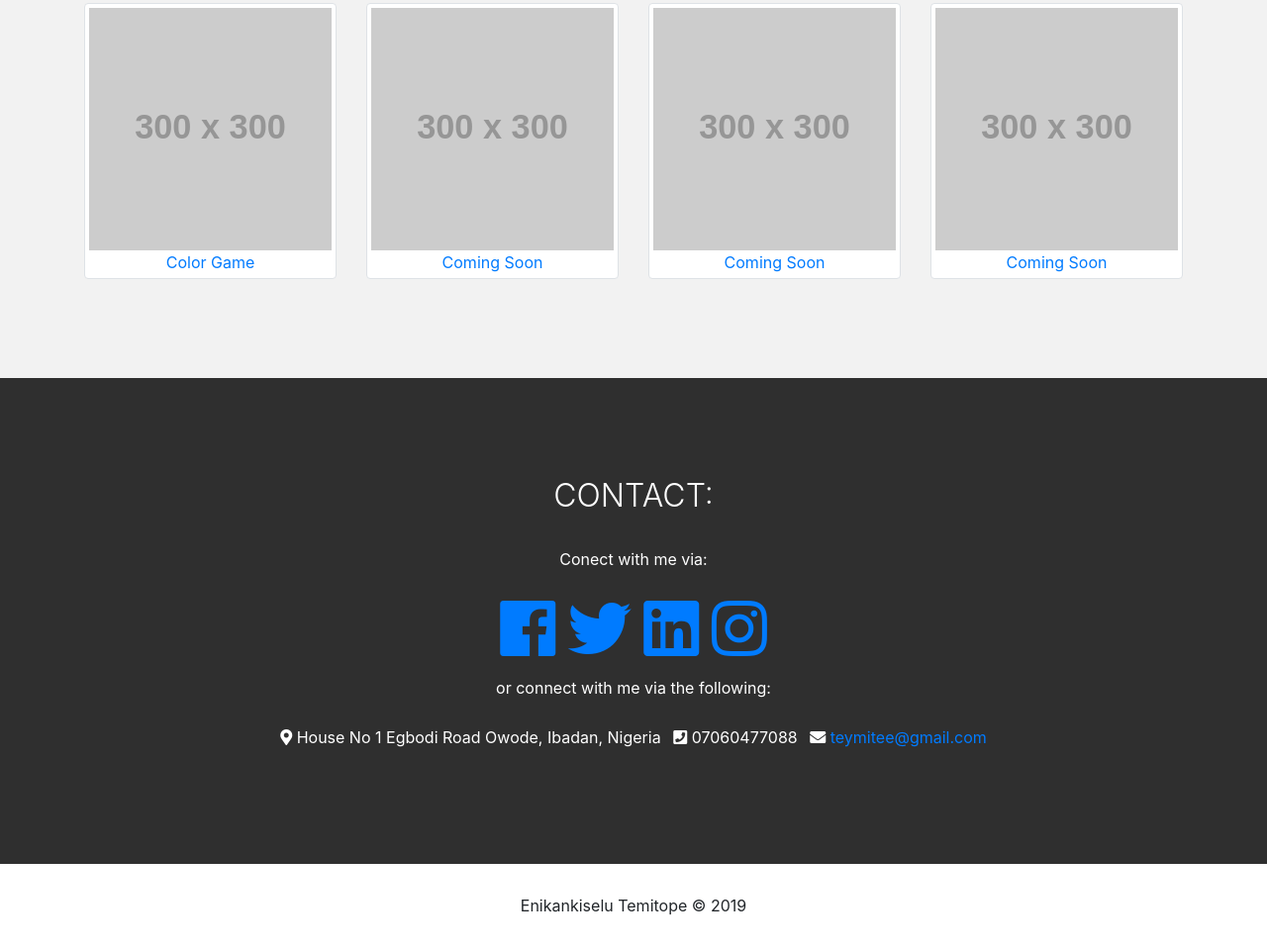
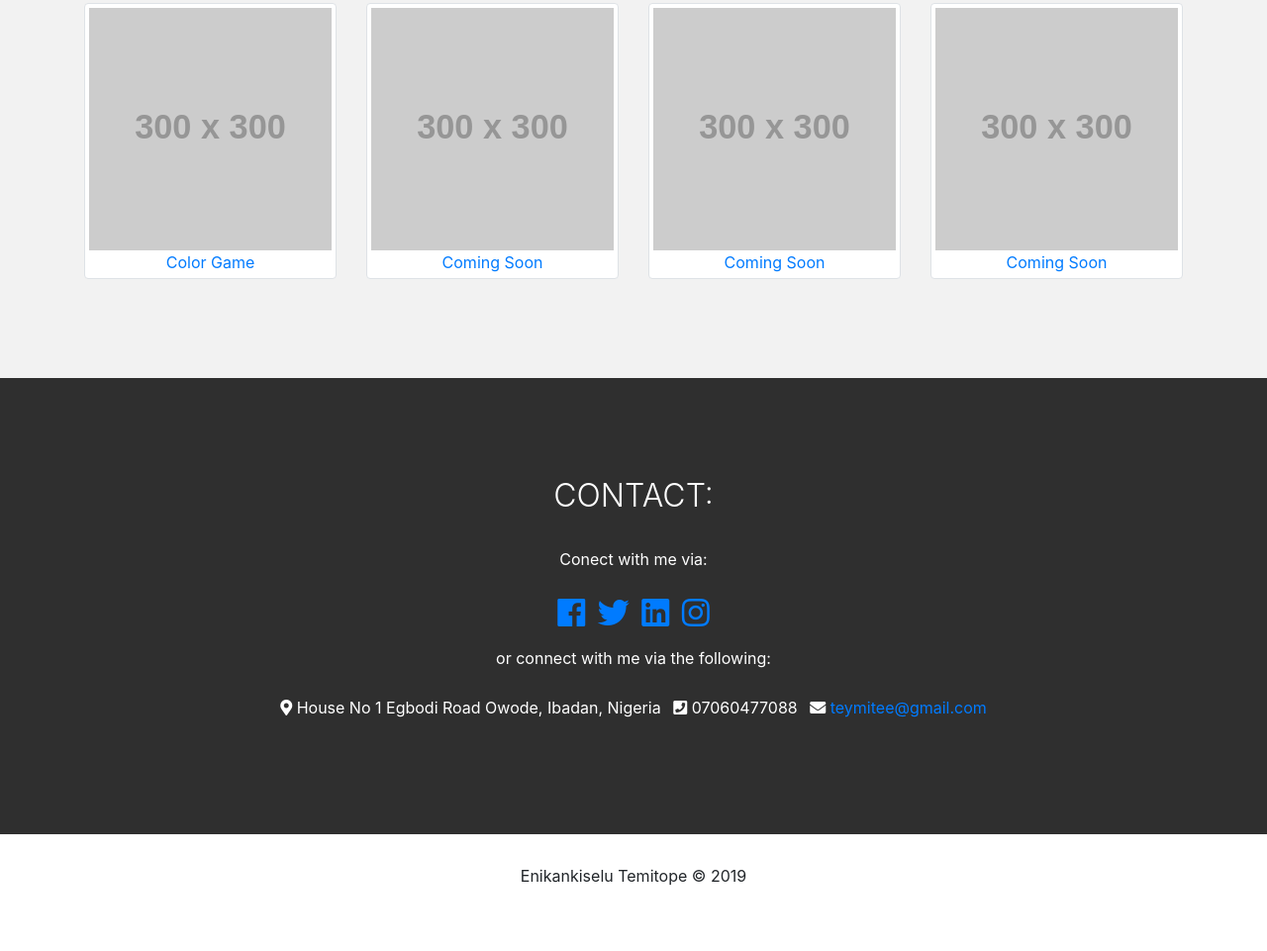
Before and after one commit to teymitee1/portfolio, a plain HTML site: page index.html in a window 1280 px wide. Shown: the part 1529-2490 px from the top of the page at 99% size. Drawn offline with nearby package versions, Linux system fonts and the light colour scheme; placeholder pictures from the web are drawn by us.

Commit message:
first commit

```diff
--- a/index.html
+++ b/index.html
@@ -131,10 +131,10 @@
       				<p>Conect with me via: </p>
 
       				<ul class="list-inline">
-      					<li class="wow fadeIn list-inline-item" data-wow-delay="0.2s"><a href="http://www.facbook.com/dr.temi" target="blank"><i class="fab fa-facebook fa-4x"></i></a></li>
-      					<li class="wow fadeIn list-inline-item" data-wow-delay="0.2s"><a href="http://www.twitter.com/teymitee" target="blank"><i class="fab fa-twitter fa-4x"></i></a></li>
-      					<li class="wow fadeIn list-inline-item" data-wow-delay="0.2s"><a href="#" target="blank"><i class="fab fa-linkedin fa-4x"></i></a></li>
-      					<li class="wow fadeIn list-inline-item" data-wow-delay="0.2s"><a href="http://www.flickr.com" target="blank"><i class="fab fa-instagram fa-4x"></i></a></li>
+      					<li class="wow fadeIn list-inline-item" data-wow-delay="0.2s"><a href="http://www.facbook.com/dr.temi" target="blank"><i class="fab fa-facebook fa-2x"></i></a></li>
+      					<li class="wow fadeIn list-inline-item" data-wow-delay="0.2s"><a href="http://www.twitter.com/teymitee" target="blank"><i class="fab fa-twitter fa-2x"></i></a></li>
+      					<li class="wow fadeIn list-inline-item" data-wow-delay="0.2s"><a href="#" target="blank"><i class="fab fa-linkedin fa-2x"></i></a></li>
+      					<li class="wow fadeIn list-inline-item" data-wow-delay="0.2s"><a href="http://www.flickr.com" target="blank"><i class="fab fa-instagram fa-2x"></i></a></li>
 
       				</ul>
       			</div>
```
